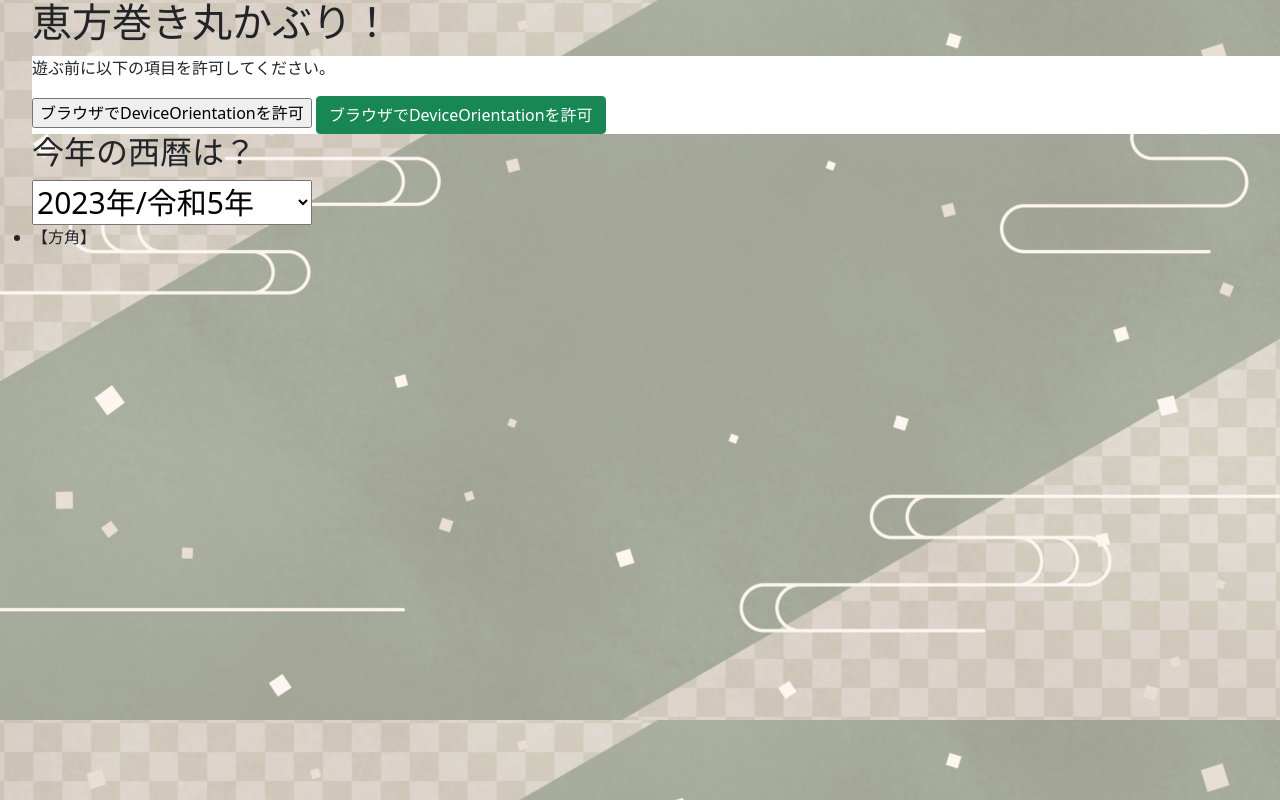
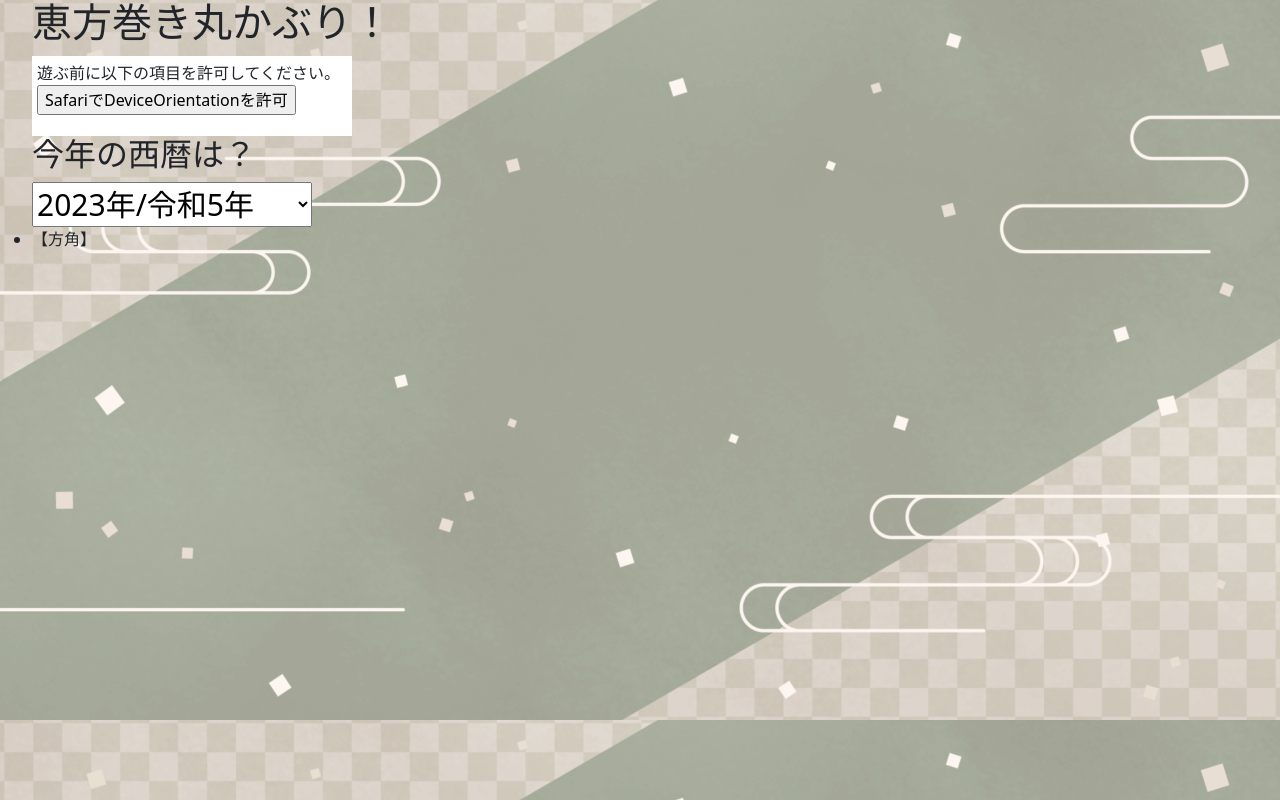
Before and after one commit to Honoka-Kawakami/RealWorld2, a plain HTML site: page index.html in a window 1280 px wide. Drawn offline with nearby package versions, Linux system fonts and the light colour scheme.

Commit message:
ボタンを戻した

```diff
--- a/index.html
+++ b/index.html
@@ -201,10 +201,10 @@
         <div>
             <h1 style="font-family:Yumincho">恵方巻き丸かぶり！</h1>
 
-            <div style="background:white">
-                <p>遊ぶ前に以下の項目を許可してください。</p>
-                <input type="button" id="permit" value="ブラウザでDeviceOrientationを許可" />
-                <button type="button" class="btn btn-success" id="permit">ブラウザでDeviceOrientationを許可</button>
+            <div style="background:white; padding:5px; width:320px">
+                <p>遊ぶ前に以下の項目を許可してください。<br>
+                    <input type="button" id="permit" value="SafariでDeviceOrientationを許可" />
+                </p>
             </div>
 
             <h2 style="font-family:Yumincho">今年の西暦は？</h2>
```
